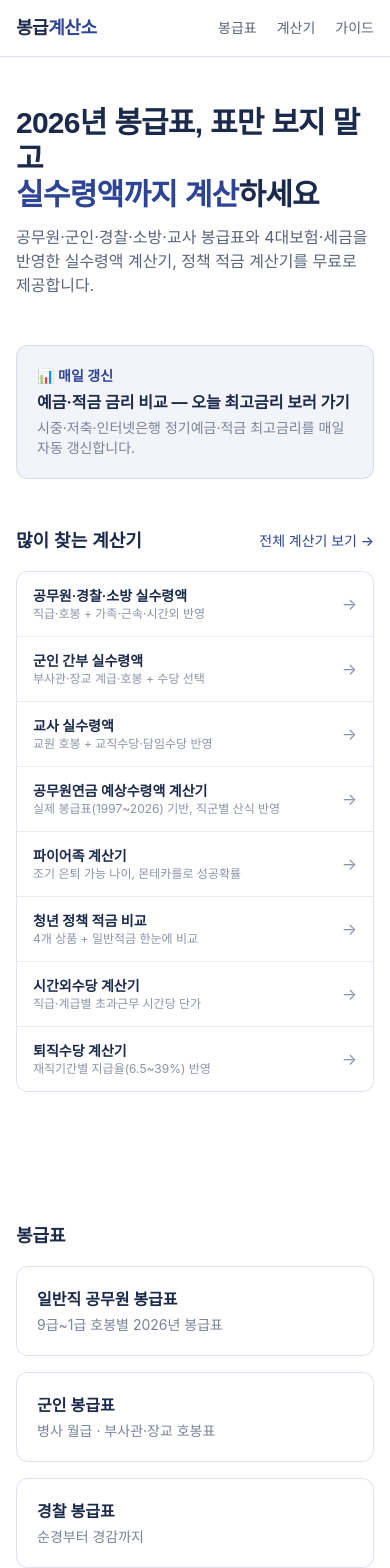
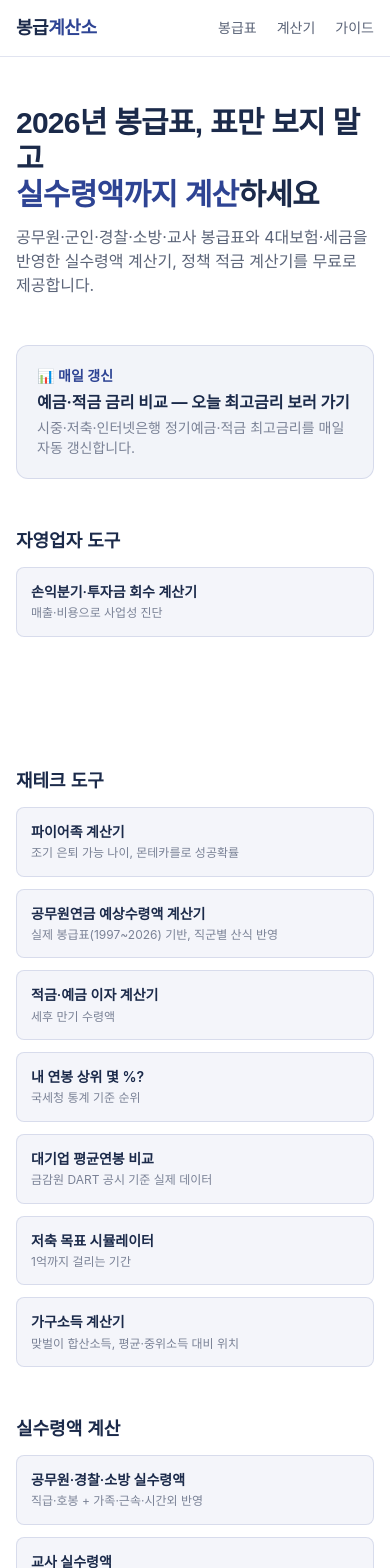
Before and after one commit to parkdane/pay-calc, a Next.js app: page / in a window 390 px wide. Shown: the top 1568 px of the page. Built offline with nearby package versions, Linux system fonts and the light colour scheme; a web font is replaced by a local one.

Commit message:
계산기 카드 3열 축소, 홈은 전체 노출 유지

```diff
--- a/app/page.tsx
+++ b/app/page.tsx
@@ -10,16 +10,51 @@ const SALARY = [
   { href: "/salary/teacher", title: "교사 봉급표", desc: "유·초·중·고 교원 호봉표" },
 ] as const;
 
-// 홈에는 자주 찾는 계산기만 촘촘하게 보여주고, 나머지는 /calc(검색 가능)에서 찾도록 유도
-const POPULAR_CALCS = [
+const CALC_GROUPS = [
+  {
+    title: "자영업자 도구",
+    items: [
+      { href: "/calc/business-breakeven", title: "손익분기·투자금 회수 계산기", desc: "매출·비용으로 사업성 진단" },
+    ],
+  },
+  {
+    title: "재테크 도구",
+    items: [
+      { href: "/calc/fire", title: "파이어족 계산기", desc: "조기 은퇴 가능 나이, 몬테카를로 성공확률" },
+      { href: "/calc/pension-net", title: "공무원연금 예상수령액 계산기", desc: "실제 봉급표(1997~2026) 기반, 직군별 산식 반영" },
+      { href: "/calc/deposit", title: "적금·예금 이자 계산기", desc: "세후 만기 수령액" },
+      { href: "/calc/income-rank", title: "내 연봉 상위 몇 %?", desc: "국세청 통계 기준 순위" },
+      { href: "/calc/salary-compare", title: "대기업 평균연봉 비교", desc: "금감원 DART 공시 기준 실제 데이터" },
+      { href: "/calc/savings-goal", title: "저축 목표 시뮬레이터", desc: "1억까지 걸리는 기간" },
+      { href: "/calc/household-income", title: "가구소득 계산기", desc: "맞벌이 합산소득, 평균·중위소득 대비 위치" },
+    ],
+  },
+  {
+    title: "실수령액 계산",
+    items: [
       { href: "/calc/civil-net", title: "공무원·경찰·소방 실수령액", desc: "직급·호봉 + 가족·근속·시간외 반영" },
+      { href: "/calc/teacher-net", title: "교사 실수령액", desc: "교원 호봉 + 교직수당·담임수당 반영" },
       { href: "/calc/military-net", title: "군인 간부 실수령액", desc: "부사관·장교 계급·호봉 + 수당 선택" },
-  { href: "/calc/teacher-net", title: "교사 실수령액", desc: "교원 호봉 + 교직수당·담임수당 반영" },
-  { href: "/calc/pension-net", title: "공무원연금 예상수령액 계산기", desc: "실제 봉급표(1997~2026) 기반, 직군별 산식 반영" },
-  { href: "/calc/fire", title: "파이어족 계산기", desc: "조기 은퇴 가능 나이, 몬테카를로 성공확률" },
-  { href: "/calc/youth-compare", title: "청년 정책 적금 비교", desc: "4개 상품 + 일반적금 한눈에 비교" },
+      { href: "/calc/worker-net", title: "직장인 연봉 실수령액", desc: "연봉별 비교 그래프 포함" },
+    ],
+  },
+  {
+    title: "수당·퇴직급여",
+    items: [
       { href: "/calc/overtime-pay", title: "시간외수당 계산기", desc: "직급·계급별 초과근무 시간당 단가" },
       { href: "/calc/severance-pay", title: "퇴직수당 계산기", desc: "재직기간별 지급율(6.5~39%) 반영" },
+    ],
+  },
+  {
+    title: "정책 적금·지원금",
+    items: [
+      { href: "/calc/youth-compare", title: "청년 정책 적금 비교", desc: "4개 상품 + 일반적금 한눈에 비교" },
+      { href: "/calc/youth-save", title: "청년미래적금", desc: "정부기여금 포함 3년 만기액" },
+      { href: "/calc/naeil-save", title: "청년내일저축계좌", desc: "정부지원 월 30만 포함" },
+      { href: "/calc/leap-save", title: "청년도약계좌", desc: "기존 가입자 만기 계산" },
+      { href: "/calc/soldier-save", title: "장병내일준비적금", desc: "정부 매칭 포함 전역 수령액" },
+    ],
+  },
 ] as const;
 
 // 최신순으로 정렬해 상위 8개만 홈에 노출 (data/guides.ts에서 자동으로 가져옴 -> 새 가이드 추가해도 홈은 자동 반영됨)
@@ -55,32 +90,17 @@ export default function Home() {
         </p>
       </Link>
 
-      <section className="space-y-4">
-        <div className="flex items-center justify-between">
-          <h2 className="text-lg font-bold text-[#1B2A4A]">많이 찾는 계산기</h2>
-          <Link href="/calc" className="text-sm font-medium text-[#2E4494] hover:underline">
-            전체 계산기 보기 →
-          </Link>
-        </div>
-        <div className="overflow-hidden rounded-xl border border-[rgba(46,68,148,0.14)] bg-white">
-          {POPULAR_CALCS.map((c, i) => (
-            <Link
-              key={c.href}
-              href={c.href}
-              className={`flex items-center justify-between gap-4 px-4 py-3.5 transition hover:bg-[rgba(46,68,148,0.04)] ${
-                i !== 0 ? "border-t border-[rgba(46,68,148,0.10)]" : ""
-              }`}
-            >
-              <div className="min-w-0">
-                <p className="truncate text-sm font-semibold text-[#1B2A4A]">{c.title}</p>
-                <p className="truncate text-xs text-[#8B93A6]">{c.desc}</p>
-              </div>
-              <span className="shrink-0 text-[#8B93A6]">→</span>
-            </Link>
+      {CALC_GROUPS.map((g, i) => (
+        <section key={g.title} className="space-y-3">
+          <h2 className="text-lg font-bold text-[#1B2A4A]">{g.title}</h2>
+          <div className="grid grid-cols-1 gap-3 sm:grid-cols-2 lg:grid-cols-3">
+            {g.items.map((c) => (
+              <Card key={c.href} {...c} accent compact />
             ))}
           </div>
-        <AdSlot id="home-mid" />
+          {i === 0 && <AdSlot id="home-mid" />}
         </section>
+      ))}
 
       <section className="space-y-4">
         <h2 className="text-lg font-bold text-[#1B2A4A]">봉급표</h2>
@@ -113,21 +133,25 @@ function Card({
   title,
   desc,
   accent,
+  compact,
 }: {
   href: string;
   title: string;
   desc: string;
   accent?: boolean;
+  compact?: boolean;
 }) {
   return (
     <Link
       href={href}
-      className={`rounded-xl border p-5 transition hover:shadow-md ${
+      className={`rounded-lg border transition hover:shadow-md ${
+        compact ? "p-3.5" : "rounded-xl p-5"
+      } ${
         accent ? "border-[rgba(46,68,148,0.14)] bg-[rgba(46,68,148,0.05)]" : "border-[rgba(46,68,148,0.14)] bg-white"
       }`}
     >
-      <h3 className="font-semibold text-[#1B2A4A]">{title}</h3>
-      <p className="mt-1 text-sm text-[#7A8296]">{desc}</p>
+      <h3 className={`font-semibold text-[#1B2A4A] ${compact ? "text-sm leading-snug" : ""}`}>{title}</h3>
+      <p className={`text-[#7A8296] ${compact ? "mt-1 text-xs leading-snug" : "mt-1 text-sm"}`}>{desc}</p>
     </Link>
   );
 }
--- a/components/CalcListClient.tsx
+++ b/components/CalcListClient.tsx
@@ -88,7 +88,7 @@ export default function CalcListClient({ groups }: { groups: CalcGroup[] }) {
         </p>
       )}
 
-      {/* 목록 (촘촘한 리스트) */}
+      {/* 목록 (작은 카드 3열) */}
       {visibleGroups.length === 0 ? (
         <div className="rounded-xl border border-[rgba(46,68,148,0.14)] bg-[rgba(46,68,148,0.03)] p-8 text-center">
           <p className="text-sm text-[#7A8296]">
@@ -98,27 +98,22 @@ export default function CalcListClient({ groups }: { groups: CalcGroup[] }) {
       ) : (
         <div className="space-y-8">
           {visibleGroups.map((g) => (
-            <section key={g.title} className="space-y-2">
+            <section key={g.title} className="space-y-3">
               {!isSearching && (
                 <div>
                   <h2 className="text-base font-bold text-[#1B2A4A]">{g.title}</h2>
                   <p className="text-xs text-[#8B93A6]">{g.desc}</p>
                 </div>
               )}
-              <div className="overflow-hidden rounded-xl border border-[rgba(46,68,148,0.14)] bg-white">
-                {g.items.map((c, i) => (
+              <div className="grid grid-cols-1 gap-3 sm:grid-cols-2 lg:grid-cols-3">
+                {g.items.map((c) => (
                   <Link
                     key={c.href}
                     href={c.href}
-                    className={`flex items-center justify-between gap-4 px-4 py-3.5 transition hover:bg-[rgba(46,68,148,0.04)] ${
-                      i !== 0 ? "border-t border-[rgba(46,68,148,0.10)]" : ""
-                    }`}
+                    className="rounded-lg border border-[rgba(46,68,148,0.14)] bg-white p-3.5 transition hover:border-[rgba(46,68,148,0.35)] hover:shadow-sm"
                   >
-                    <div className="min-w-0">
-                      <p className="truncate text-sm font-semibold text-[#1B2A4A]">{c.title}</p>
-                      <p className="truncate text-xs text-[#8B93A6]">{c.desc}</p>
-                    </div>
-                    <span className="shrink-0 text-[#8B93A6]">→</span>
+                    <p className="text-sm font-semibold leading-snug text-[#1B2A4A]">{c.title}</p>
+                    <p className="mt-1 text-xs leading-snug text-[#8B93A6]">{c.desc}</p>
                   </Link>
                 ))}
               </div>
```
Lines whose indentation alone changed are shown as unchanged.
